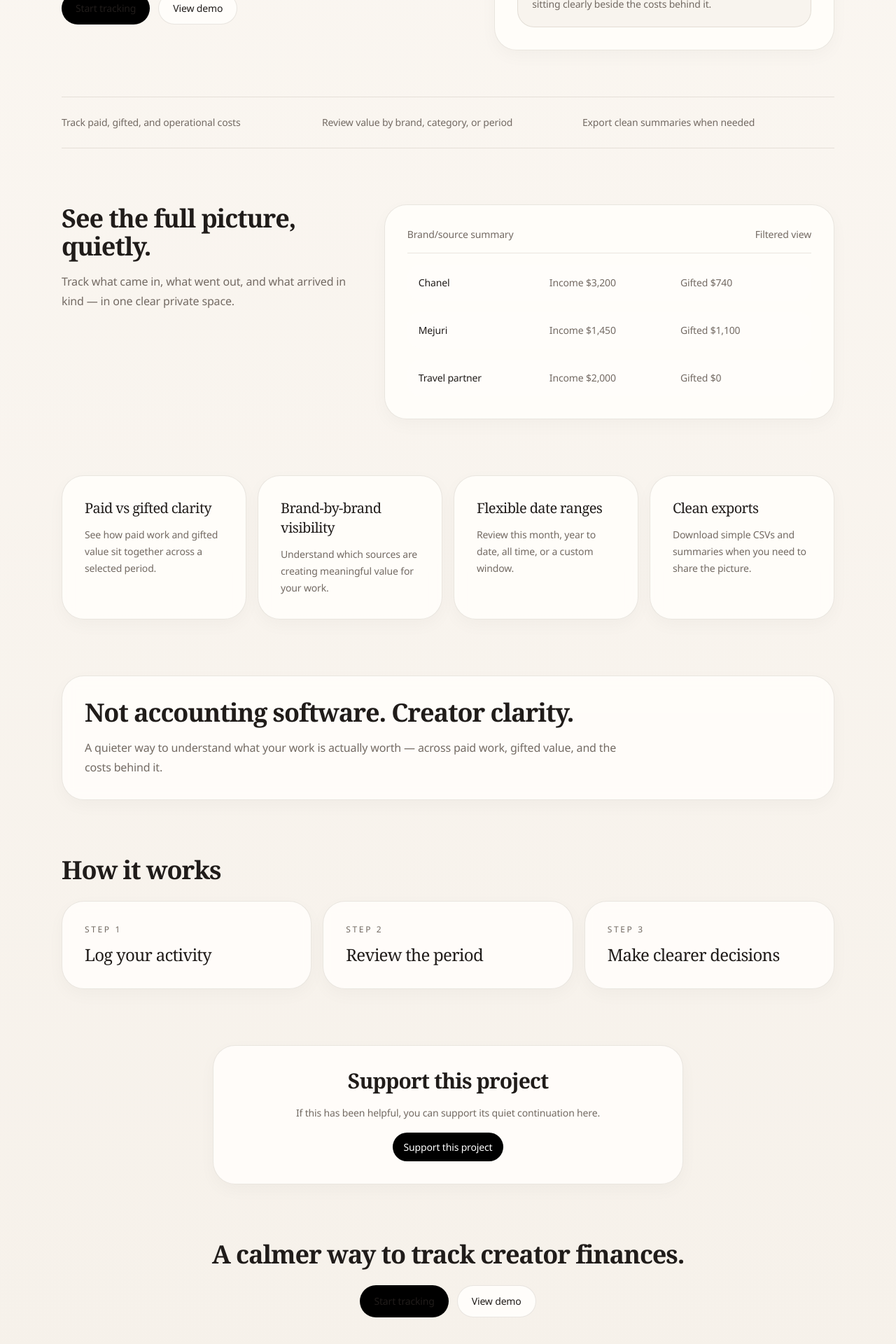
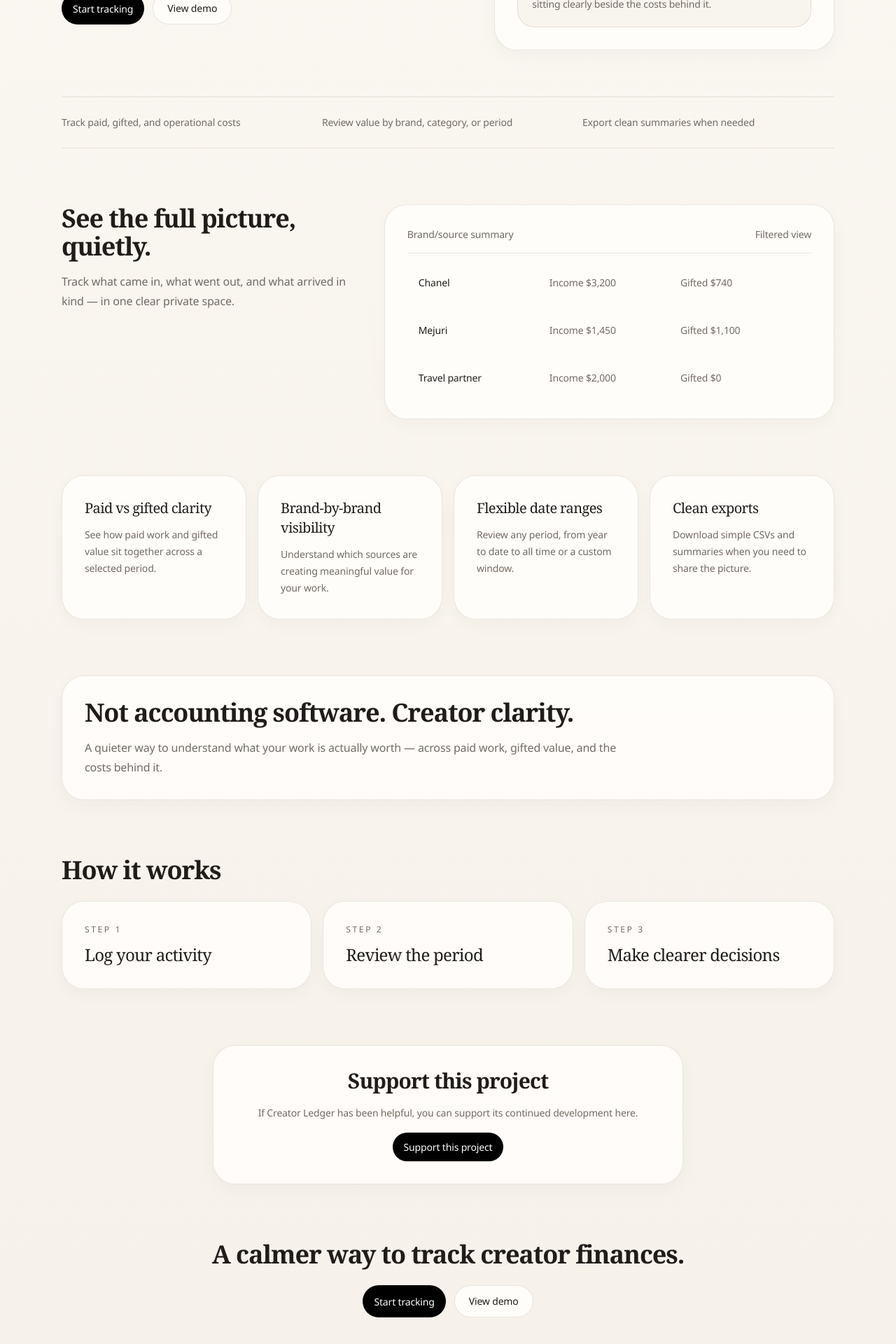
Before and after one commit to sleepingbeautytravels/creator-ledger, a Next.js app: page / in a window 1280 px wide. Shown: the part 542-2462 px from the top of the page at 70% size. Built offline with nearby package versions, Linux system fonts and the light colour scheme.

Commit message:
final public polish unify buttons and support copy

```diff
--- a/app/(auth)/auth/page.tsx
+++ b/app/(auth)/auth/page.tsx
@@ -31,10 +31,10 @@ export default async function AuthPage({ searchParams }: AuthPageProps) {
           <Card className="space-y-4">
             <div className="space-y-2">
               <h2 className="text-xl font-medium text-[color:rgba(32,28,26,0.92)]">
-                Support Creator Ledger
+                Support this project
               </h2>
               <p className="max-w-md text-sm leading-6 text-[var(--muted)]">
-                If this has been helpful, you can support its quiet continuation here.
+                If Creator Ledger has been helpful, you can support its continued development here.
               </p>
             </div>
 
--- a/app/page.tsx
+++ b/app/page.tsx
@@ -1,5 +1,6 @@
 import Link from "next/link";
 import { Card } from "@/components/card";
+import { DarkCtaLink } from "@/components/dark-cta-link";
 import { SupportButton } from "@/components/support-button";
 
 const proofPoints = [
@@ -19,7 +20,7 @@ const valueCards = [
   },
   {
     title: "Flexible date ranges",
-    body: "Review this month, year to date, all time, or a custom window."
+    body: "Review any period, from year to date to all time or a custom window."
   },
   {
     title: "Clean exports",
@@ -59,12 +60,7 @@ export default function HomePage() {
           </div>
 
           <div className="flex flex-col gap-3 sm:flex-row">
-            <Link
-              href="/auth"
-              className="inline-flex items-center justify-center rounded-full bg-black px-5 py-3 text-sm font-medium text-white no-underline transition hover:bg-[#222222]"
-            >
-              Start tracking
-            </Link>
+            <DarkCtaLink href="/auth">Start tracking</DarkCtaLink>
             <Link
               href="/demo"
               className="inline-flex items-center justify-center rounded-full border border-[var(--border)] bg-[var(--surface-strong)] px-5 py-3 text-sm text-[var(--foreground)] no-underline transition hover:bg-white"
@@ -176,7 +172,7 @@ export default function HomePage() {
         <Card className="mx-auto max-w-2xl space-y-4 text-center">
           <h2 className="text-3xl font-semibold text-[var(--foreground)]">Support this project</h2>
           <p className="mx-auto max-w-xl text-sm leading-6 text-[var(--muted)]">
-            If this has been helpful, you can support its quiet continuation here.
+            If Creator Ledger has been helpful, you can support its continued development here.
           </p>
           <div className="flex justify-center">
             <SupportButton />
@@ -187,12 +183,7 @@ export default function HomePage() {
       <section className="space-y-6 pb-8 text-center">
         <h2 className="text-4xl font-semibold text-[var(--foreground)]">A calmer way to track creator finances.</h2>
         <div className="flex flex-col justify-center gap-3 sm:flex-row">
-          <Link
-            href="/auth"
-            className="inline-flex items-center justify-center rounded-full bg-black px-5 py-3 text-sm font-medium text-white no-underline transition hover:bg-[#222222]"
-          >
-            Start tracking
-          </Link>
+          <DarkCtaLink href="/auth">Start tracking</DarkCtaLink>
           <Link
             href="/demo"
             className="inline-flex items-center justify-center rounded-full border border-[var(--border)] bg-[var(--surface-strong)] px-5 py-3 text-sm text-[var(--foreground)] no-underline transition hover:bg-white"
--- /dev/null
+++ b/components/dark-cta-link.tsx
@@ -0,0 +1,41 @@
+type DarkCtaLinkProps = {
+  href: string;
+  children: React.ReactNode;
+  external?: boolean;
+  className?: string;
+};
+
+const darkCtaClassName =
+  "inline-flex items-center justify-center rounded-full bg-black px-4 py-2.5 text-[14px] font-medium text-white no-underline transition-[background-color] duration-300 ease-out hover:bg-[#222222] hover:text-white";
+
+const darkCtaStyle = {
+  color: "#ffffff",
+  fontWeight: 500,
+  fontSize: "14px",
+  padding: "10px 16px",
+  borderRadius: "9999px"
+};
+
+export function DarkCtaLink({ href, children, external = false, className = "" }: DarkCtaLinkProps) {
+  const combinedClassName = `${darkCtaClassName} ${className}`.trim();
+
+  if (external) {
+    return (
+      <a
+        href={href}
+        target="_blank"
+        rel="noreferrer"
+        className={combinedClassName}
+        style={darkCtaStyle}
+      >
+        {children}
+      </a>
+    );
+  }
+
+  return (
+    <a href={href} className={combinedClassName} style={darkCtaStyle}>
+      {children}
+    </a>
+  );
+}
--- a/components/monthly-note-card.tsx
+++ b/components/monthly-note-card.tsx
@@ -13,19 +13,19 @@ function getMonthlyNote({ income, expense, gifted, netPosition }: MonthlyNoteCar
   const expenseRatio = income > 0 ? expense / income : expense > 0 ? Infinity : 0;
 
   if (!hasTransactions) {
-    return "Once you add transactions, your monthly note will appear here.";
+    return "Once you add transactions, your period note will appear here.";
   }
 
   if (income === 0) {
     if (gifted > 0) {
-      return "You are in an early tracking phase this month, with activity currently leaning toward gifted work. Continue logging outcomes to build a clearer picture.";
+      return "You are in an early tracking phase for this period, with activity currently leaning toward gifted work. Continue logging outcomes to build a clearer picture.";
     }
 
-    return "You are in an early tracking phase this month. Continue logging activity to build a clearer picture.";
+    return "You are in an early tracking phase for this period. Continue logging activity to build a clearer picture.";
   }
 
   if (giftedShare >= 0.6 && gifted > 0) {
-    return "This month leans toward gifted collaborations. Tracking outcomes alongside value will help you assess long-term impact.";
+    return "This period leans toward gifted collaborations. Tracking outcomes alongside value will help you assess long-term impact.";
   }
 
   if (expenseRatio >= 0.8 && expenseRatio <= 1.1) {
@@ -41,14 +41,14 @@ function getMonthlyNote({ income, expense, gifted, netPosition }: MonthlyNoteCar
   }
 
   if (netPosition > 0 && gifted > 0) {
-    return "A balanced month so far. Income is comfortably ahead of expenses, with gifted work complementing your overall activity.";
+    return "A balanced period overall. Income is comfortably ahead of expenses, with gifted work complementing your overall activity.";
   }
 
   if (netPosition > 0) {
-    return "The month is currently in positive balance, with income ahead of costs. Continued tracking will help keep that picture clear.";
+    return "This period is currently in positive balance, with income ahead of costs. Continued tracking will help keep that picture clear.";
   }
 
-  return "The month is still taking shape, with activity spread across several entry types. Continued tracking will help the picture become clearer.";
+  return "This period is still taking shape, with activity spread across several entry types. Continued tracking will help the picture become clearer.";
 }
 
 export function MonthlyNoteCard(props: MonthlyNoteCardProps) {
@@ -56,7 +56,7 @@ export function MonthlyNoteCard(props: MonthlyNoteCardProps) {
 
   return (
     <Card className="space-y-3.5">
-      <p className="text-sm font-normal tracking-[0.01em] text-[var(--muted)]/85">Monthly note</p>
+      <p className="text-sm font-normal tracking-[0.01em] text-[var(--muted)]/85">Period note</p>
       <p className="max-w-2xl text-[15px] leading-7 text-[color:rgba(32,28,26,0.82)]">{note}</p>
     </Card>
   );
--- a/components/paid-vs-gifted-card.tsx
+++ b/components/paid-vs-gifted-card.tsx
@@ -28,11 +28,11 @@ function getInsight(income: number, gifted: number) {
   const paidShare = total > 0 ? income / total : 0;
 
   if (paidShare >= 0.7) {
-    return "Your work is primarily paid this month.";
+    return "Your work is primarily paid in this period.";
   }
 
   if (paidShare <= 0.3) {
-    return "This month leans toward gifted collaborations.";
+    return "This period leans toward gifted collaborations.";
   }
 
   return "A balanced mix of paid and gifted work.";
--- a/components/support-button.tsx
+++ b/components/support-button.tsx
@@ -1,27 +1,17 @@
+import { DarkCtaLink } from "@/components/dark-cta-link";
+
 type SupportButtonProps = {
   className?: string;
 };
 
 export function SupportButton({ className = "" }: SupportButtonProps) {
   return (
-    <a
+    <DarkCtaLink
       href="https://buymeacoffee.com/sleepingbeautytravels"
-      target="_blank"
-      rel="noreferrer"
-      className={`inline-flex items-center justify-center rounded-full bg-black px-4 py-2.5 text-[14px] font-medium text-white no-underline transition-[background-color] duration-300 ease-out hover:bg-[#222222] hover:text-white ${className}`.trim()}
-      style={{
-        display: "inline-flex",
-        alignItems: "center",
-        justifyContent: "center",
-        backgroundColor: "#000000",
-        color: "#ffffff",
-        fontWeight: 500,
-        fontSize: "14px",
-        padding: "10px 16px",
-        borderRadius: "9999px"
-      }}
+      external
+      className={className}
     >
       Support this project
-    </a>
+    </DarkCtaLink>
   );
 }
```
